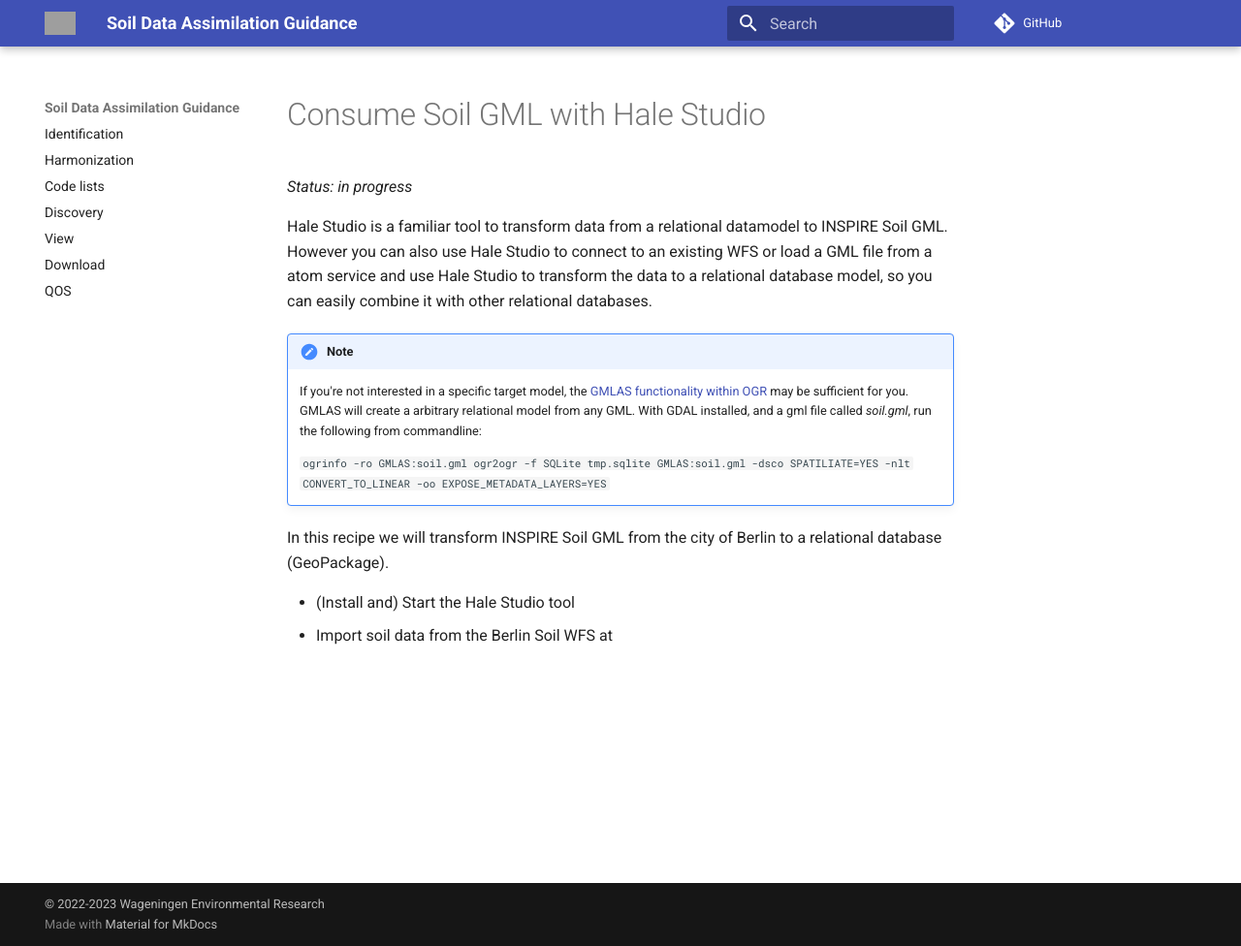
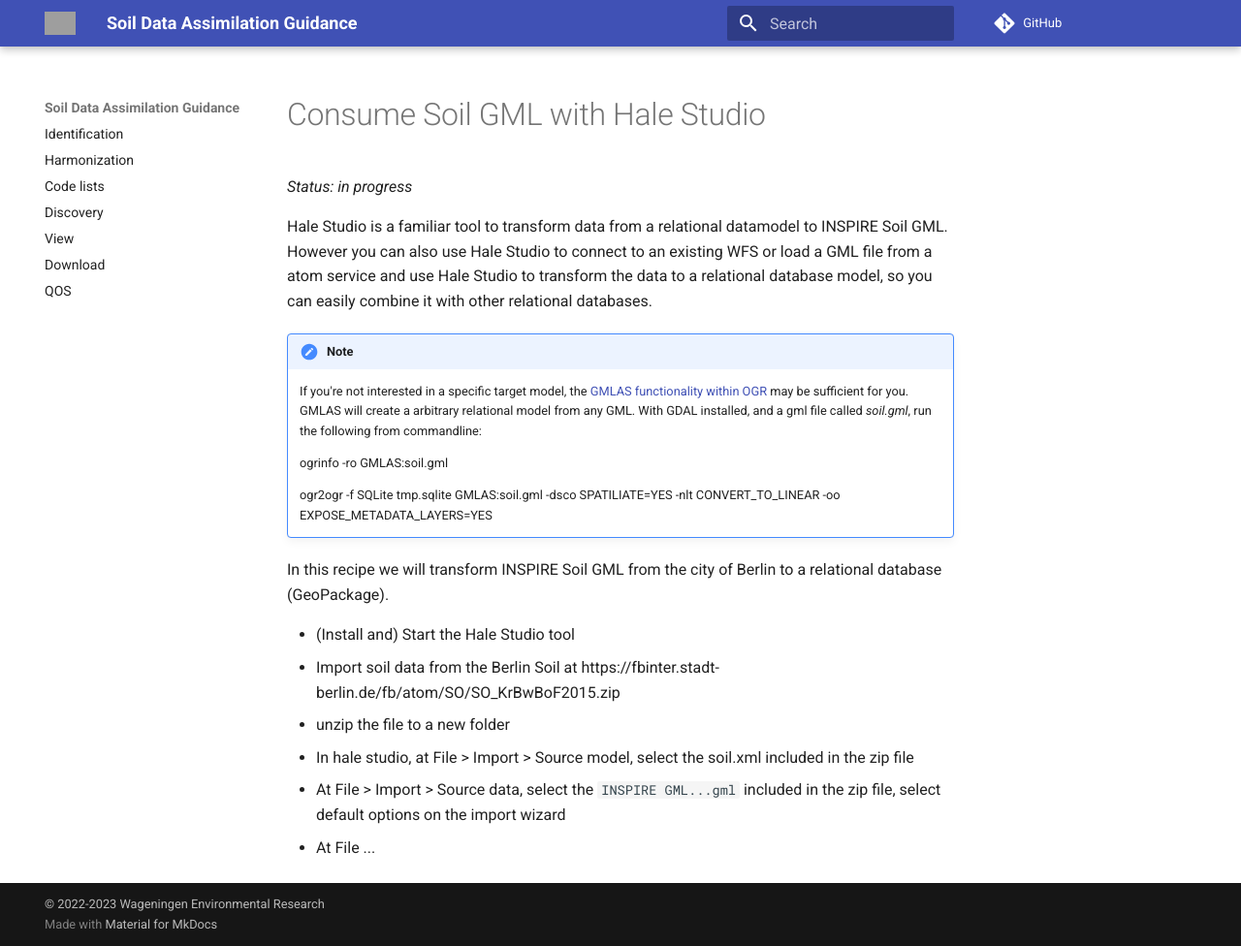
Before and after one commit to ejpsoil/soildata-assimilation-guidance, an MkDocs documentation site: the page built from docs/tools/hale-studio-consume-gml.md, in a window 1280 px wide and 976 px high. Shown: the whole window at 97% size. Built offline with MkDocs 1.6.1 and Material for MkDocs 9.7.7, drawn with Linux system fonts in a browser that asks for light colours; comment, search, counter and statistics services are not loaded; grey boxes are pictures that could not be loaded.

Commit message:
update import gml article

````diff
--- a/docs/tools/hale-studio-consume-gml.md
+++ b/docs/tools/hale-studio-consume-gml.md
@@ -8,13 +8,16 @@
 
     If you're not interested in a specific target model, the [GMLAS functionality within OGR](https://gdal.org/drivers/vector/gmlas.html) may be sufficient for you. GMLAS will create a arbitrary relational model from any GML. With GDAL installed, and a gml file called *soil.gml*, run the following from commandline:
 
-    ```
     ogrinfo -ro GMLAS:soil.gml
+
     ogr2ogr -f SQLite tmp.sqlite GMLAS:soil.gml -dsco SPATILIATE=YES -nlt CONVERT_TO_LINEAR -oo EXPOSE_METADATA_LAYERS=YES
-    ```
 
 
 In this recipe we will transform INSPIRE Soil GML from the city of Berlin to a relational database (GeoPackage).
 
 - (Install and) Start the Hale Studio tool
-- Import soil data from the Berlin Soil WFS at
+- Import soil data from the Berlin Soil at https://fbinter.stadt-berlin.de/fb/atom/SO/SO_KrBwBoF2015.zip
+- unzip the file to a new folder
+- In hale studio, at File > Import > Source model, select the soil.xml included in the zip file
+- At File > Import > Source data, select the `INSPIRE GML...gml` included in the zip file, select default options on the import wizard
+- At File ...
````
